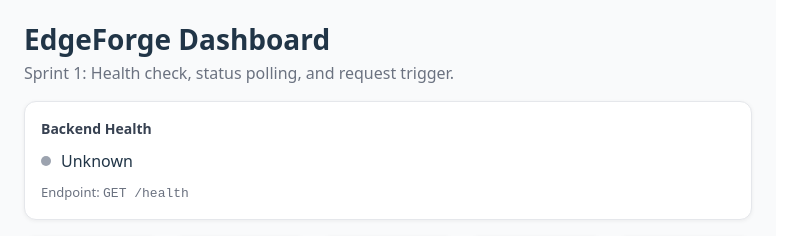
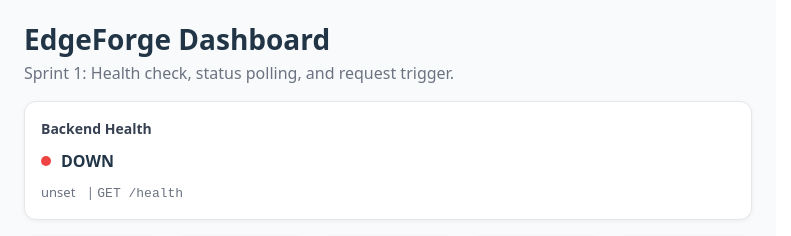
Before and after one commit to kratikpatel/EdgeForge, a React app in the folder frontend/: page / in a window 1280 px wide. Shown: the top 236 px of the page, without its empty margins (0-791 px from the left). Built offline with nearby package versions, Linux system fonts and the light colour scheme; no server answers; the HTML template or start-up script is replaced by a standard one.

Commit message:
FE-3: add health indicator calling GET /health (#12)
- Created config.js with API_BASE from VITE_API_BASE env var
- Added .env.example for reference
- Health check on component mount: UP (green) / DOWN (red) / Checking (gray)
- Displays API base URL in health card

```diff
--- /dev/null
+++ b/frontend/src/config.js
@@ -0,0 +1,2 @@
+export const API_BASE =
+  import.meta.env.VITE_API_BASE || "http://localhost:8080";
--- a/frontend/src/pages/Dashboard.jsx
+++ b/frontend/src/pages/Dashboard.jsx
@@ -1,4 +1,5 @@
-import { useState } from "react";
+import { useEffect, useState } from "react";
+import { API_BASE } from "../config";
 
 function Card({ title, children }) {
   return (
@@ -27,7 +28,36 @@ function Card({ title, children }) {
 }
 
 export default function Dashboard() {
-  const [healthText] = useState("Unknown");
+  const [health, setHealth] = useState({
+    state: "loading",
+    message: "Checking...",
+  });
+
+  useEffect(() => {
+    let cancelled = false;
+
+    async function checkHealth() {
+      try {
+        const res = await fetch(`${API_BASE}/health`);
+        if (!res.ok) throw new Error(`HTTP ${res.status}`);
+        const data = await res.json();
+        if (cancelled) return;
+
+        setHealth({
+          state: "up",
+          message: data?.status === "ok" ? "UP" : "UP (unexpected payload)",
+        });
+      } catch {
+        if (cancelled) return;
+        setHealth({ state: "down", message: "DOWN" });
+      }
+    }
+
+    checkHealth();
+    return () => {
+      cancelled = true;
+    };
+  }, []);
   const [status] = useState({
     uptimeSec: "—",
     requestsTotal: "—",
@@ -58,15 +88,21 @@ export default function Dashboard() {
                   width: 10,
                   height: 10,
                   borderRadius: 999,
-                  background: "#9ca3af",
+                  background:
+                    health.state === "up"
+                      ? "#22c55e"
+                      : health.state === "down"
+                        ? "#ef4444"
+                        : "#9ca3af",
                 }}
               />
-              <span>{healthText}</span>
+              <span style={{ fontWeight: 700 }}>{health.message}</span>
             </div>
             <div
               style={{ marginTop: 10, color: "#6b7280", fontSize: 13 }}
             >
-              Endpoint: <code>GET /health</code>
+              {API_BASE} <span style={{ marginLeft: 8 }}>|</span>{" "}
+              <code>GET /health</code>
             </div>
           </Card>
 
```
Also changed, not shown: 1 other file (tests, documents, lock files or other folders).
